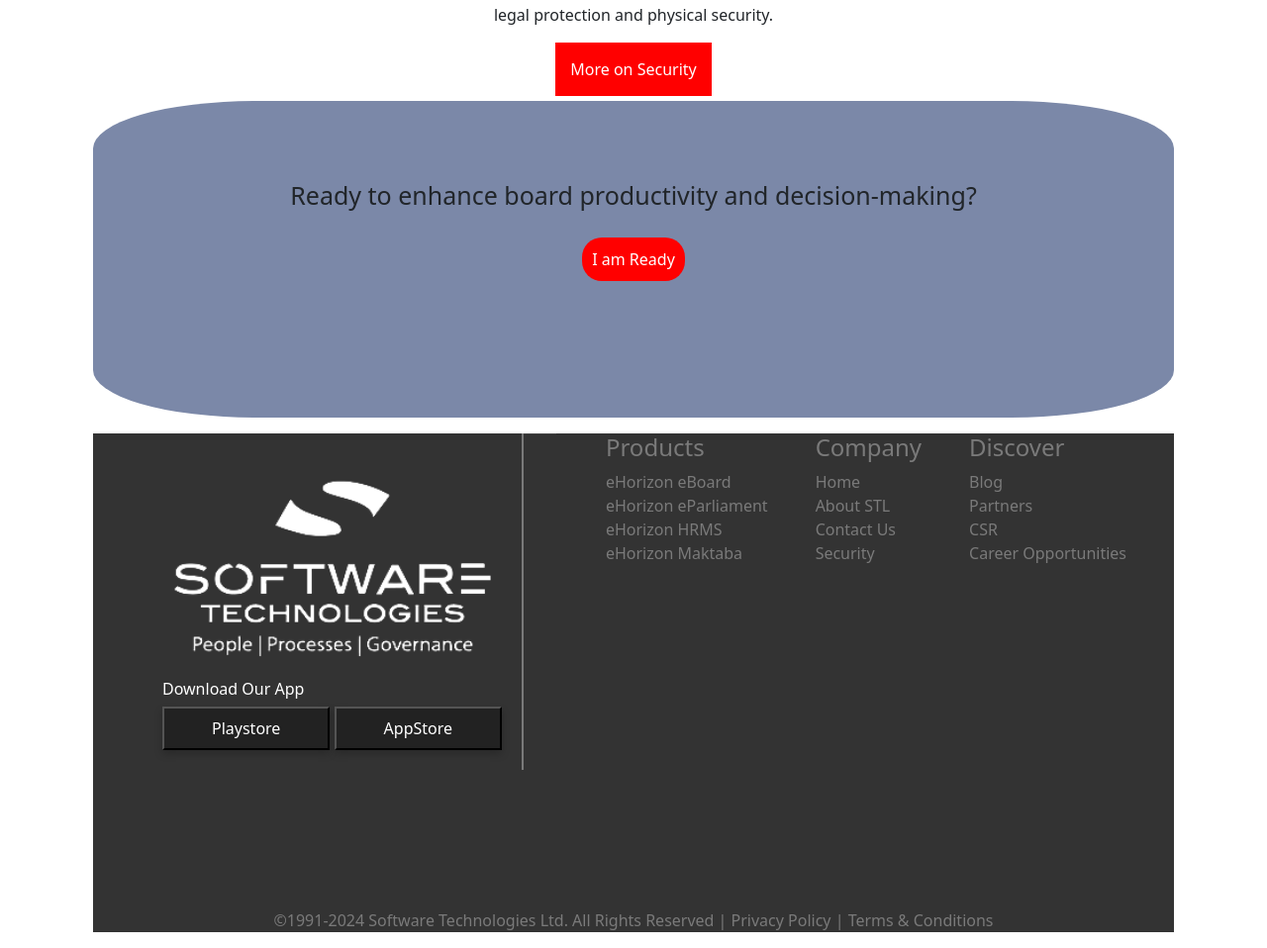
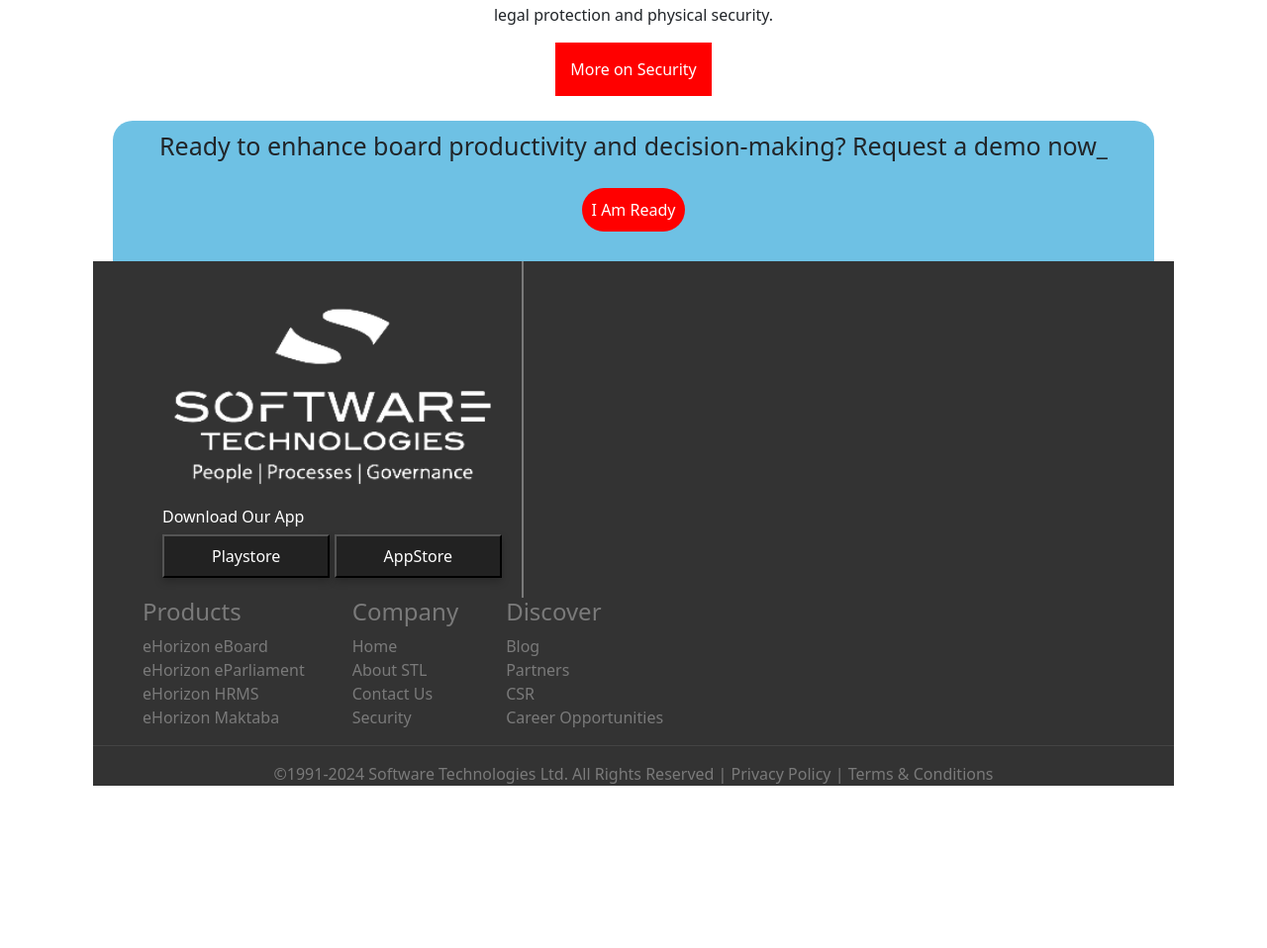
Before and after one commit to vincentrono254/istclonepagegroup, a plain HTML site: page productprocesses.html in a window 1280 px wide. Shown: the part 2189-3147 px from the top of the page at 99% size. After the commit the page ends 2999 px from the top, so only its background shows below. Drawn offline with nearby package versions, Linux system fonts and the light colour scheme.

Commit message:
made adjustments to abot page , product process page and products page

```diff
--- a/productprocesses.html
+++ b/productprocesses.html
@@ -27,16 +27,28 @@
           color: red;
       }
 
+      .container6{
+    display: flex;
+    flex-direction: column;
+    justify-content: center;
+    align-items: center;
+    margin-top: 20px;
+    margin-left: 20px;
+    margin-right: 20px;
+    background-color: #6EC1E4;;
+    border-top-left-radius: 20px;
+    border-top-right-radius: 20px;
+    padding-top: 10px;
+    padding-bottom: 30px;
+ }
+
       .section7{
         background-color:#333333;
-      height: 60vh;
-      width: 100%;
        }
        .section7-1{
         display: flex;
         margin-left: 50px;
         flex-wrap: wrap;
-      float:left;
       }
       .section7-2{
         display: flex;
@@ -44,7 +56,6 @@
         color: #7A7A7A;
         margin-left: 50px;
         flex-wrap: wrap;
-      float:right
       }
       .section7-2 a{
          text-decoration: none;
@@ -89,8 +100,8 @@
               About Us
             </a>
             <ul class="dropdown-menu" aria-labelledby="aboutDropdown">
-              <li><a class="dropdown-item" href="about.html">About STL</a></li>
-              <li><a class="dropdown-item" href="award.html">Awards</a></li>
+              <li><a class="dropdown-item" href="award.html">About STL</a></li>
+              <li><a class="dropdown-item" href="about.html">Awards</a></li>
             </ul>
           </li>
           <li class="nav-item dropdown">
@@ -281,10 +292,10 @@
     <p>Our systems have comprehensive security infrastructure based on managing a multitude of tactics, from preventing unauthorized access and virus control <br> <section style="text-align: center;"> legal protection and physical security.</section></p>
     <button style="background-color: red;  color: white; border: 0; padding: 15px; margin-bottom: 5px;">More on Security</button>
     </div>
-
-    <div class="btmside">
-    <h1 style="font-size: 25px; text-align: center">Ready to enhance board productivity and decision-making?</h1>
-    <button style="background-color: red; align-items: center; border-radius: 20px; color: white; border: 0; padding: 10px; margin-top: 20px;">I am Ready</button>
+    <!-- ****************************************************** -->
+    <div class="container6">
+      <h3 style="font-size: 25px; text-align: center;">Ready to enhance board productivity and decision-making? Request a demo now_</h3>
+      <button style="background-color: red; align-items: center; border-radius: 30px; color: white; border: 0; padding: 10px; margin-top: 20px;">I Am Ready</button>
     </div>
 
   <!-- footer -->
@@ -324,11 +335,9 @@
         </div>
       </div>
       <hr style="color: #7A7A7A;">
-
+      <p style="color: #7A7A7A; text-align: center;">©1991-2024 Software Technologies Ltd. All Rights Reserved | Privacy Policy | Terms & Conditions</p>
       </div>
-      <p style="color: #7A7A7A; text-align: center; background-color:#333333;">©1991-2024 Software Technologies Ltd. All Rights Reserved | Privacy Policy | Terms & Conditions</p>
-
-
+   <!-- ******************************************************* -->
 
 <!-- Bootstrap Bundle with Popper -->
 <script src="https://cdn.jsdelivr.net/npm/bootstrap@5.3.3/dist/js/bootstrap.bundle.min.js" integrity="sha384-YvpcrYf0tY3lHB60NNkmXc5s9fDVZLESaAA55NDzOxhy9GkcIdslK1eN7N6jIeHz" crossorigin="anonymous"></script>
```
Also changed, not shown: Managing People – Software Technologies Limited.html (+1 -1 lines), about.html (+2 -2 lines), products.html (+2 -2 lines). Lines whose indentation alone changed are shown as unchanged.
